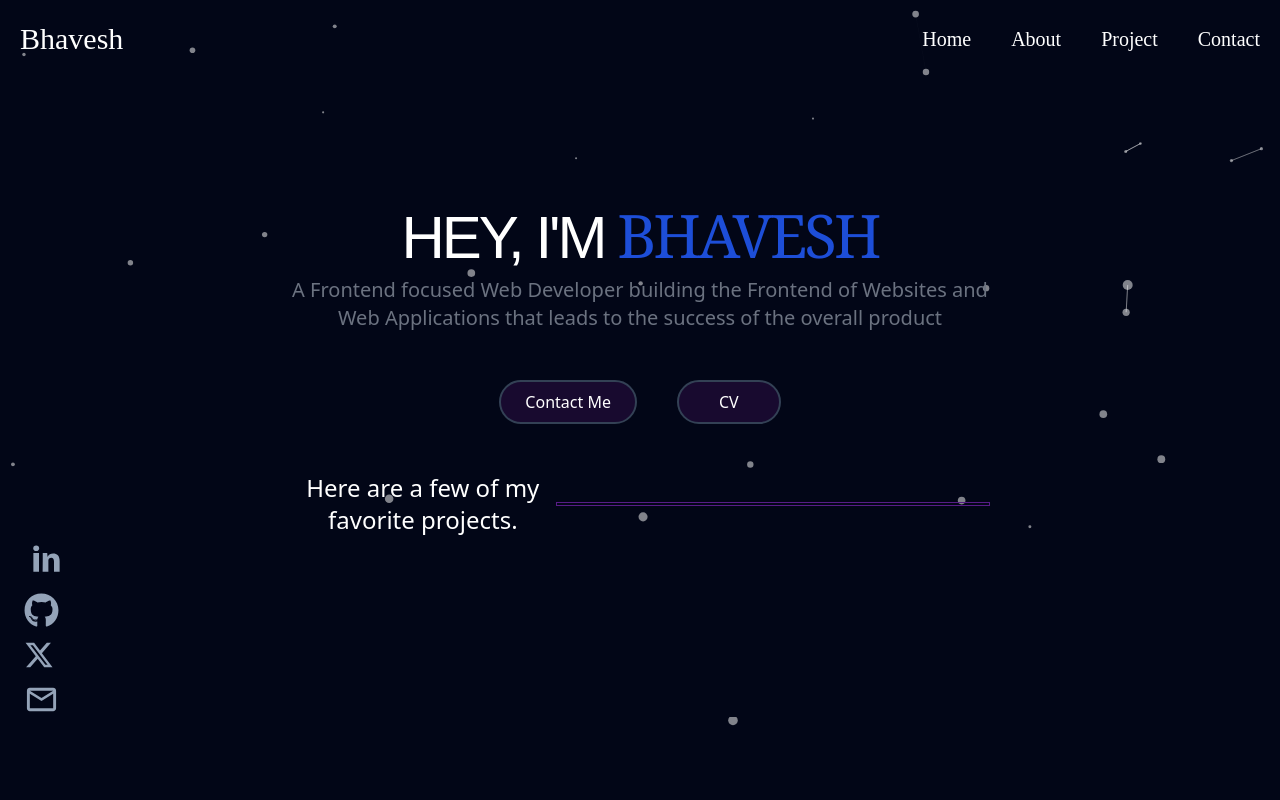
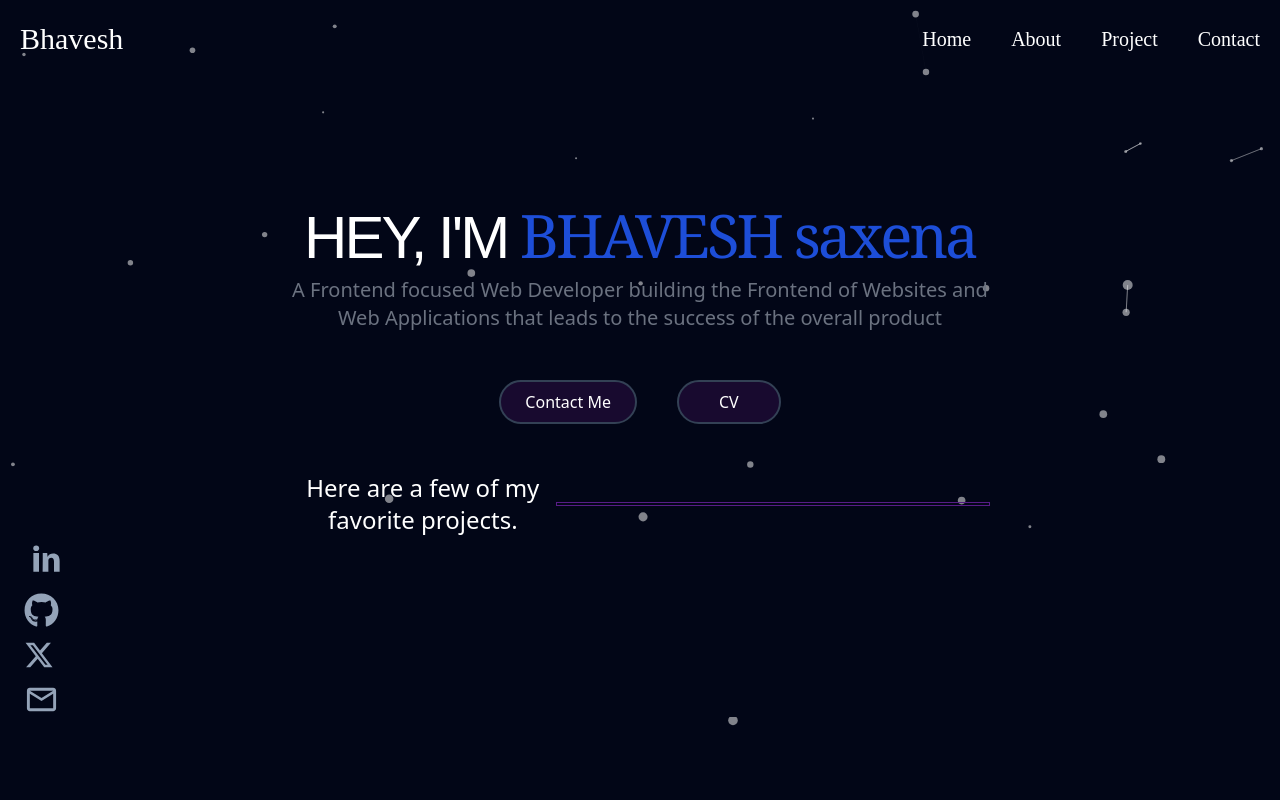
Before and after one commit to icobhavesh/Portfolio2.0, a React (Vite) app: page / in a window 1280 px wide. Shown: the top 800 px of the page. Built offline with nearby package versions, Linux system fonts and the light colour scheme.

Commit message:
Update Herosection.jsx

```diff
--- a/src/Components/Herosection.jsx
+++ b/src/Components/Herosection.jsx
@@ -13,7 +13,7 @@ function Herosection() {
 
                     <div className="space-y-2">
                          <h1 className=" anton-regular  text-3xl tracking-tighter sm:text-4xl md:text-5xl lg:text-6xl/none text-white  . ">
-                            HEY, I'M<span className="text-blue-700 font-serif"> BHAVESH </span>
+                            HEY, I'M<span className="text-blue-700 font-serif"> BHAVESH saxena </span>
                         </h1>
                         <p className="mx-auto max-w-[700px] text-gray-500 md:text-xl dark:text-gray-400">
                             A Frontend focused Web Developer building the Frontend of Websites and Web Applications that leads to the success of the overall product
```
